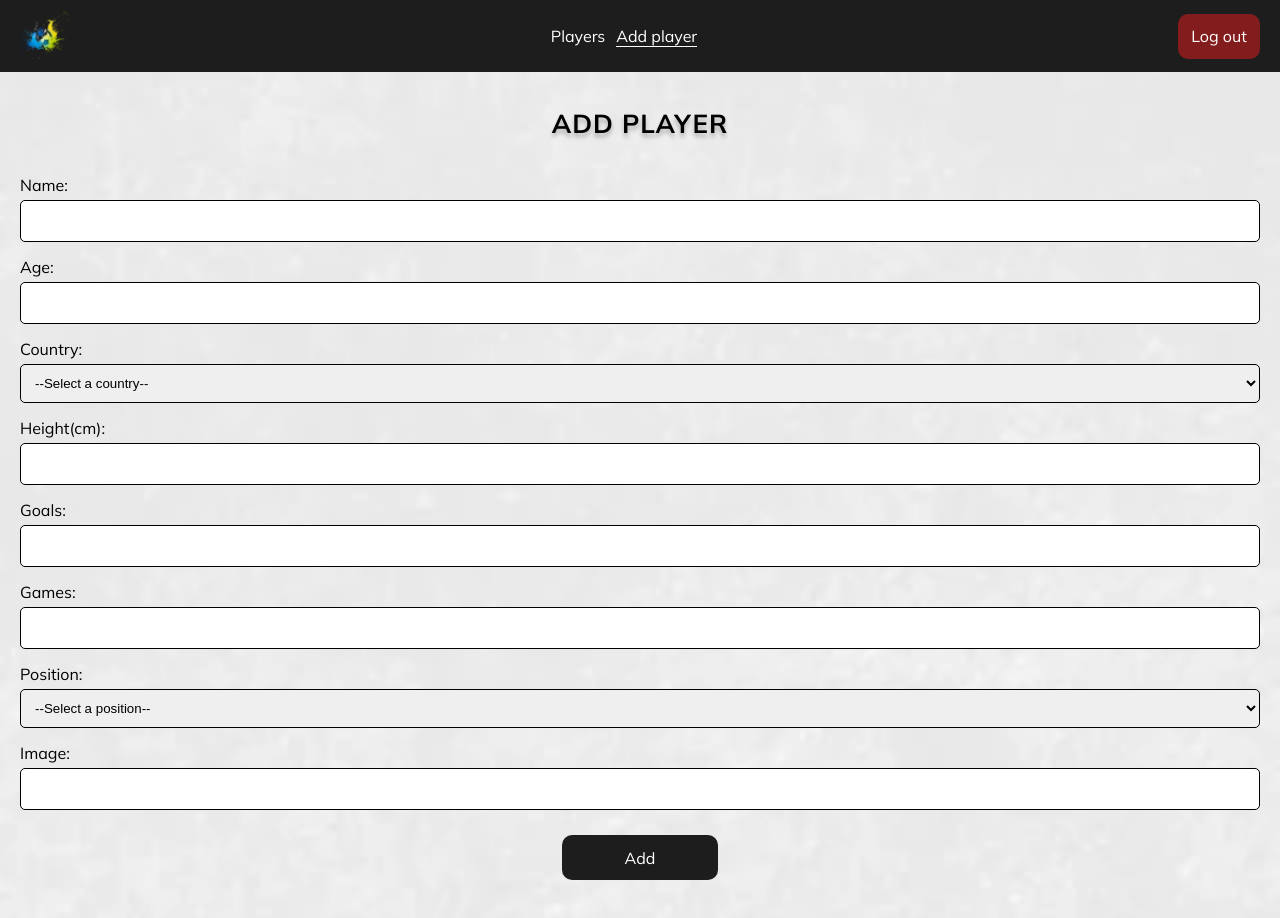
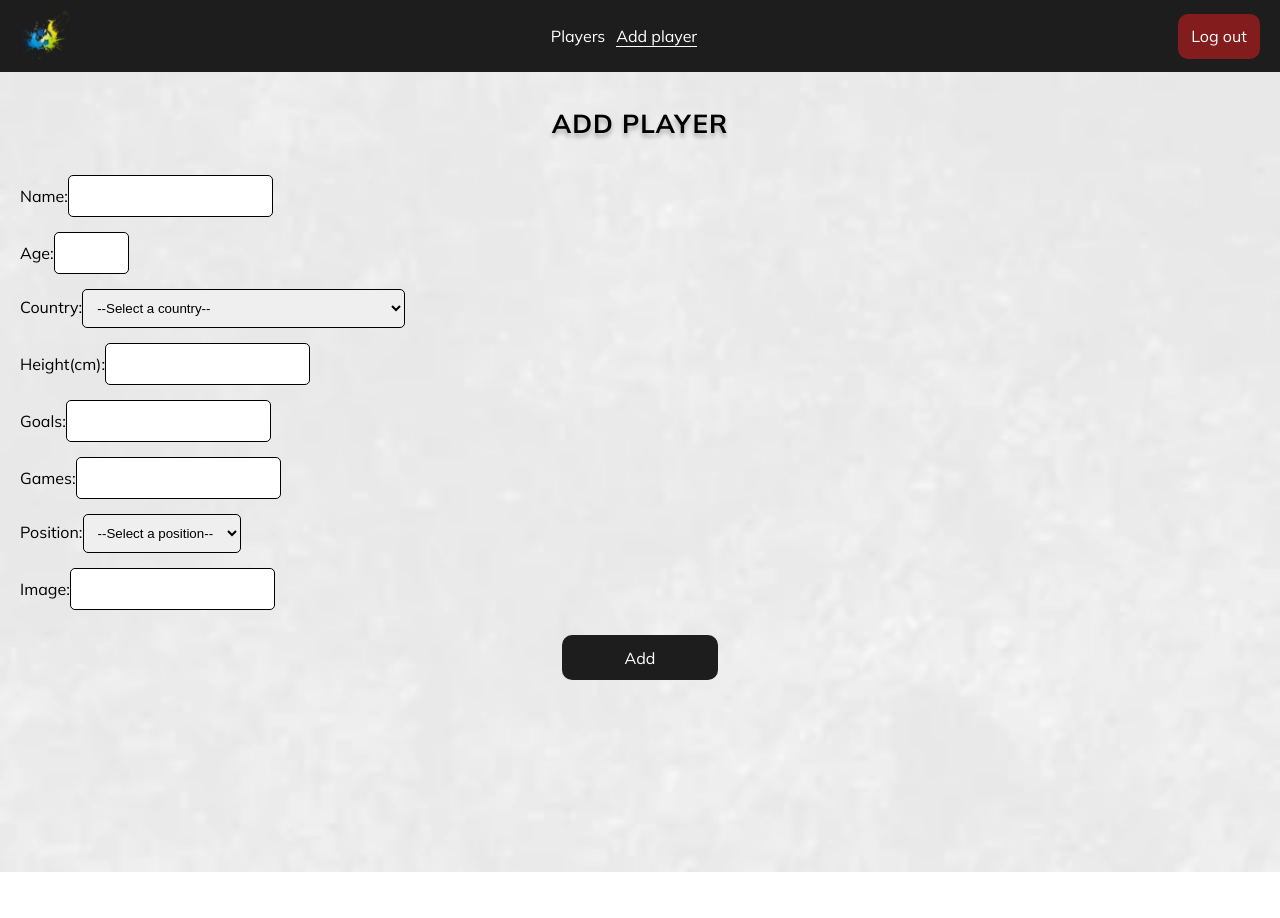
Before and after one commit to albertmc89/Fantasy-Legends-FRONT, a React (Vite) app: page /addplayer in a window 1280 px wide. Shown: the top 918 px of the page. After the commit the page ends 872 px from the top, so only its background shows below. Built offline with nearby package versions, Linux system fonts and the light colour scheme; no server answers; sample sign-in values are in the browser's storage.

Commit message:
Refactor playerDetailPage html structure and center list

```diff
--- a/src/components/NewPlayerForm/NewPlayerForm.tsx
+++ b/src/components/NewPlayerForm/NewPlayerForm.tsx
@@ -37,7 +37,7 @@ const NewPlayerForm = ({ onSubmitPlayer }: NewFormProps) => {
 
   return (
     <form className="form" onSubmit={submitForm}>
-      <div className="from-control">
+      <div className="form-control">
         <label htmlFor="name" className="form__label">
           Name:
         </label>
@@ -50,7 +50,7 @@ const NewPlayerForm = ({ onSubmitPlayer }: NewFormProps) => {
           required
         />
       </div>
-      <div className="from-control">
+      <div className="form-control">
         <label htmlFor="age" className="form__label">
           Age:
         </label>
@@ -65,7 +65,7 @@ const NewPlayerForm = ({ onSubmitPlayer }: NewFormProps) => {
           required
         />
       </div>
-      <div className="from-control">
+      <div className="form-control">
         <label htmlFor="country" className="form__label">
           Country:
         </label>
@@ -378,7 +378,7 @@ const NewPlayerForm = ({ onSubmitPlayer }: NewFormProps) => {
           <option value="Zimbabwe">Zimbabwe</option>
         </select>
       </div>
-      <div className="from-control">
+      <div className="form-control">
         <label htmlFor="height" className="form__label">
           Height(cm):
         </label>
@@ -392,7 +392,7 @@ const NewPlayerForm = ({ onSubmitPlayer }: NewFormProps) => {
           required
         />
       </div>
-      <div className="from-control">
+      <div className="form-control">
         <label htmlFor="goals" className="form__label">
           Goals:
         </label>
@@ -406,7 +406,7 @@ const NewPlayerForm = ({ onSubmitPlayer }: NewFormProps) => {
           required
         />
       </div>
-      <div className="from-control">
+      <div className="form-control">
         <label htmlFor="games" className="form__label">
           Games:
         </label>
@@ -420,7 +420,7 @@ const NewPlayerForm = ({ onSubmitPlayer }: NewFormProps) => {
           required
         />
       </div>
-      <div className="from-control">
+      <div className="form-control">
         <label htmlFor="position" className="form__label">
           Position:
         </label>
@@ -437,7 +437,7 @@ const NewPlayerForm = ({ onSubmitPlayer }: NewFormProps) => {
           <option value="ST">ST</option>
         </select>
       </div>
-      <div className="from-control">
+      <div className="form-control">
         <label htmlFor="image" className="form__label">
           Image:
         </label>
--- a/src/hooks/usePlayersApi.ts
+++ b/src/hooks/usePlayersApi.ts
@@ -122,8 +122,6 @@ const usePlayersApi = () => {
         };
         delete player._id;
 
-        showFeedback("Player successfully loaded", "success");
-
         return player;
       } catch (error: unknown) {
         showFeedback("Couldn't load the player", "error");
--- a/src/pages/PlayerDetailPage/PlayerDetailPage.css
+++ b/src/pages/PlayerDetailPage/PlayerDetailPage.css
@@ -1,6 +1,9 @@
 .player-page {
   padding: 0 20px 40px;
   background-image: var(--background-image-body);
+  display: flex;
+  flex-direction: column;
+  align-items: center;
 }
 
 .player-detail {
--- a/src/pages/PlayerDetailPage/PlayerDetailPage.tsx
+++ b/src/pages/PlayerDetailPage/PlayerDetailPage.tsx
@@ -37,46 +37,46 @@ const PlayerDetailPage = (): React.ReactElement => {
           alt={`Moment of a fooball game in which ${selectedPlayer?.name} plays with his team`}
         />
         <h2 className="player__detail-name">{selectedPlayer?.name}</h2>
-        <div className="player__stats">
-          <div className="player__stats-country">
+        <ul className="player__stats">
+          <li className="player__stats-country">
             <span className="stat-detail">
               {selectedPlayer?.country!.slice(0, 3)}
             </span>
             <div className="heading-container">
               <span className="country-title">Country</span>
             </div>
-          </div>
-          <div className="player__stats-age">
+          </li>
+          <li className="player__stats-age">
             <span className="stat-detail">{selectedPlayer?.age}</span>
             <div className="heading-container">
               <span className="age-title">Age</span>
             </div>
-          </div>
-          <div className="player__stats-height">
+          </li>
+          <li className="player__stats-height">
             <span className="stat-detail">{selectedPlayer?.height}</span>
             <div className="heading-container">
               <span className="height-title">Height</span>
             </div>
-          </div>
-          <div className="player__stats-goals">
+          </li>
+          <li className="player__stats-goals">
             <span className="stat-detail">{selectedPlayer?.goals}</span>
             <div className="heading-container">
               <span className="goals-title">Goals</span>
             </div>
-          </div>
-          <div className="player__stats-position">
+          </li>
+          <li className="player__stats-position">
             <span className="stat-detail">{selectedPlayer?.position}</span>
             <div className="heading-container">
               <span className="position-title">Position</span>
             </div>
-          </div>
-          <div className="player__stats-games">
+          </li>
+          <li className="player__stats-games">
             <span className="stat-detail">{selectedPlayer?.games}</span>
             <div className="heading-container">
               <span className="games-title">Games</span>
             </div>
-          </div>
-        </div>
+          </li>
+        </ul>
         <span className="player__state">
           {selectedPlayer?.isBought ? "bought" : "sold"}
         </span>
```
